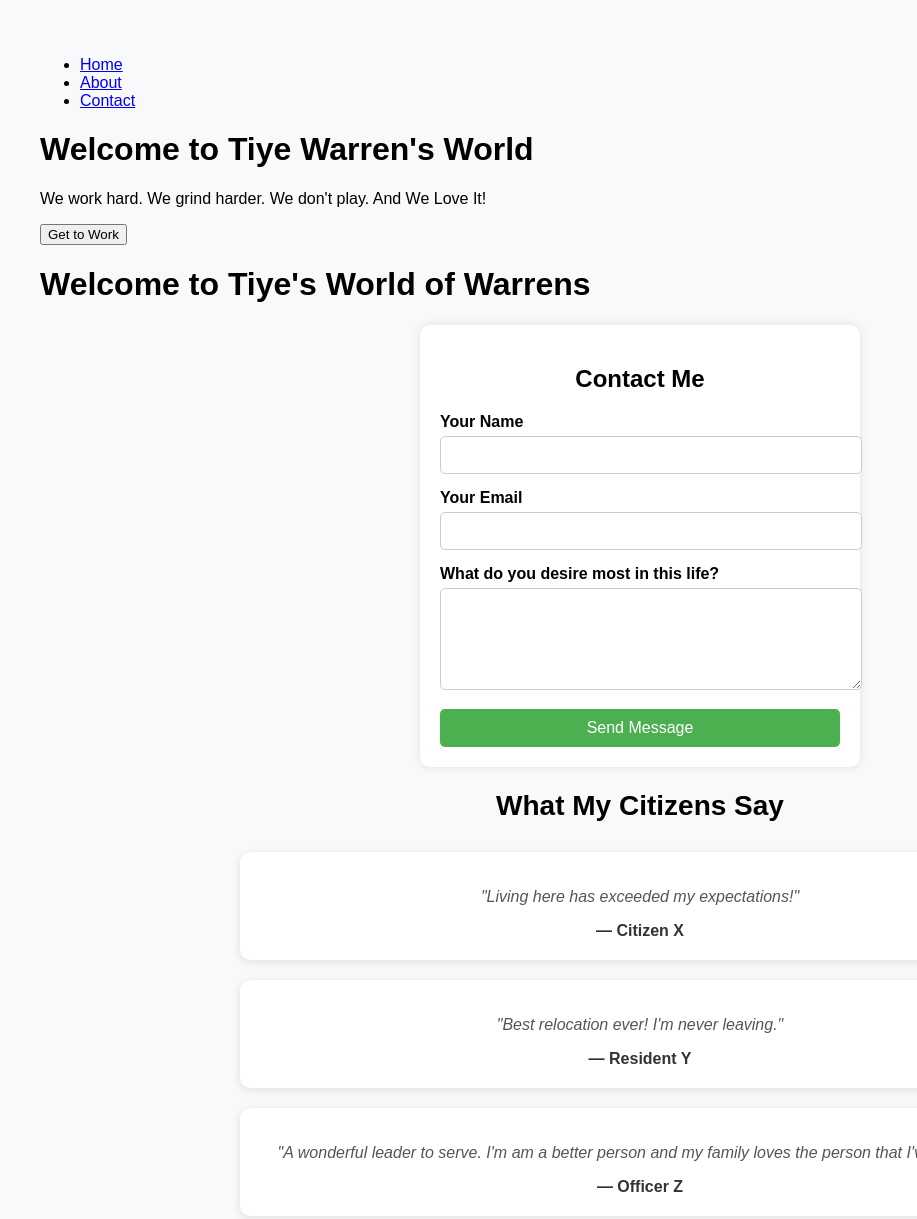
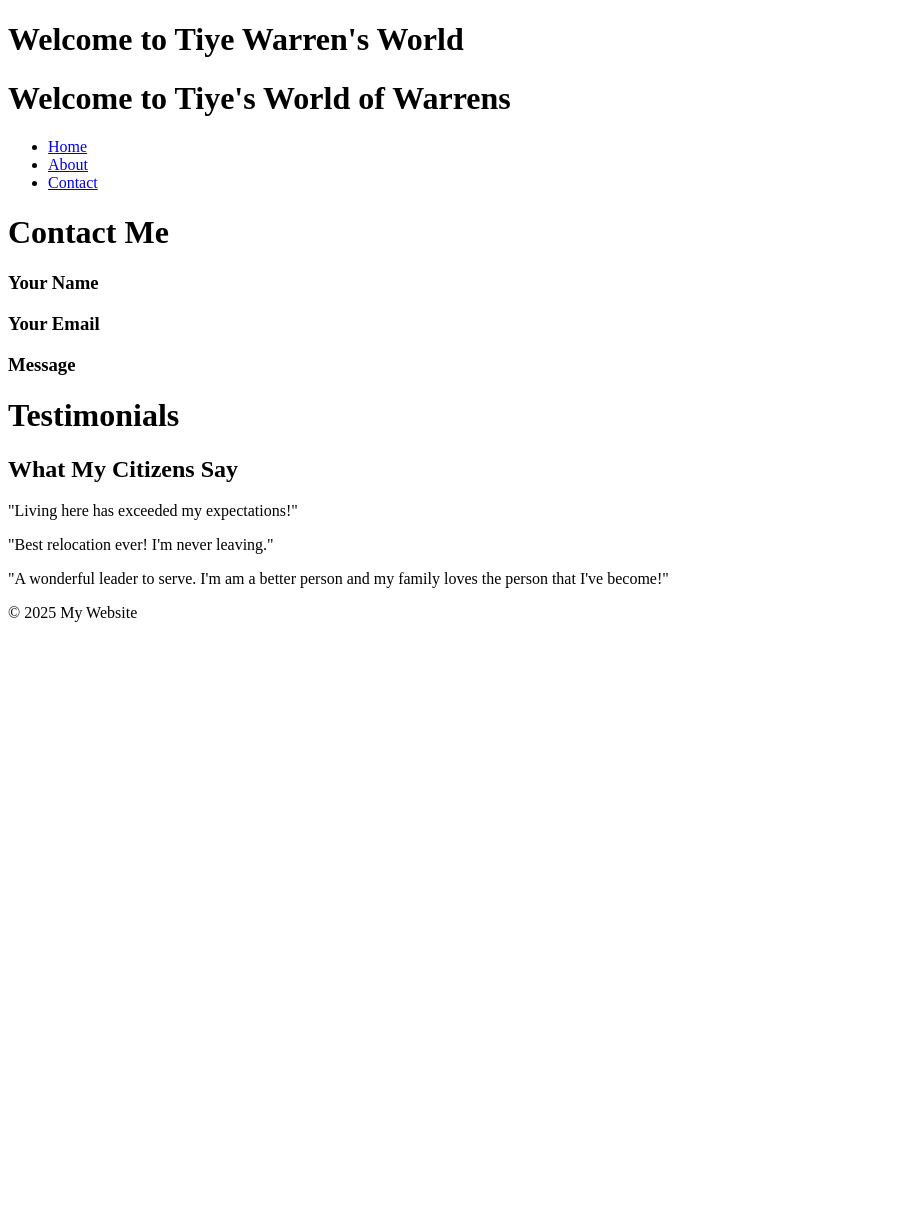
Before and after one commit to fetti555-creator/website-project, a plain HTML site: page index.html in a window 1280 px wide. Shown: the top 1219 px of the page, without its empty margins (0-917 px from the left). After the commit the page ends 800 px from the top, so only its background shows below. Drawn offline with Linux system fonts and the light colour scheme.

Commit message:
Update index.html
Simplified html code and commit to github repository

```diff
--- a/index.html
+++ b/index.html
@@ -3,162 +3,29 @@
   <head>
     <title>Tiye'w World Website</title>
   </head>
-  <nav>
-  <ul>
-    <li><a href="#">Home</a></li>
-    <li><a href="#">About</a></li>
-    <li><a href="#">Contact</a></li>
-  </ul>
-  </nav>
-  <div class="hero-image">
-  <div class="hero-text">
     <h1>Welcome to Tiye Warren's World</h1>
-    <p>We work hard. We grind harder. We don't play. And We Love It!</p>
-    <button>Get to Work</button>
-  </div>
-</div>
   <body>
     <h1>Welcome to Tiye's World of Warrens</h1>
-  </body>
-  <head>
-  <meta charset="UTF-8">
-  <meta name="viewport" content="width=device-width, initial-scale=1.0">
-  <title>Contact Form</title>
-  <style>
-    body {
-      font-family: Arial, sans-serif;
-      background-color: #f7f7f7;
-      padding: 20px;
-    }
-
-    .contact-form {
-      max-width: 400px;
-      margin: auto;
-      background: #fff;
-      padding: 20px;
-      border-radius: 10px;
-      box-shadow: 0 0 10px rgba(0,0,0,0.1);
-    }
-
-    .contact-form h2 {
-      text-align: center;
-      margin-bottom: 20px;
-    }
-
-    .contact-form label {
-      display: block;
-      margin-bottom: 5px;
-      font-weight: bold;
-    }
-
-    .contact-form input,
-    .contact-form textarea {
-      width: 100%;
-      padding: 10px;
-      margin-bottom: 15px;
-      border: 1px solid #ccc;
-      border-radius: 5px;
-      font-size: 14px;
-    }
-
-    .contact-form button {
-      width: 100%;
-      padding: 10px;
-      background-color: #4CAF50;
-      color: white;
-      border: none;
-      border-radius: 5px;
-      font-size: 16px;
-      cursor: pointer;
-    }
-
-    .contact-form button:hover {
-      background-color: #45a049;
-    }
-  </style>
-</head>
-<body>
-  <div class="contact-form">
-    <h2>Contact Me</h2>
-    <form action="#" method="post">
-      <label for="name">Your Name</label>
-      <input type="text" id="name" name="name" required>
-
-      <label for="email">Your Email</label>
-      <input type="email" id="email" name="email" required>
-
-      <label for="message">What do you desire most in this life?</label>
-      <textarea id="message" name="message" rows="5" required></textarea>
-
-      <button type="submit">Send Message</button>
-    </form>
+    <nav>
+     <ul>
+      <li><a href="#">Home</a></li>
+      <li><a href="#">About</a></li>
+      <li><a href="#">Contact</a></li>
+     </ul>
+   </nav>
+  <div>
+    <h1>Contact Me</h1>
+       <h3>Your Name</h3>
+      <h3>Your Email</h3>
+      <h3>Message</h3>
   </div>
-</body>
-<head>
-  <meta charset="UTF-8">
-  <meta name="viewport" content="width=device-width, initial-scale=1.0">
-  <title>Testimonials</title>
-  <style>
-    body {
-      font-family: Arial, sans-serif;
-      background-color: #f8f9fa;
-      margin: 0;
-      padding: 40px;
-    }
-
-    .testimonials {
-      max-width: 800px;
-      margin: auto;
-      text-align: center;
-    }
-
-    .testimonials h2 {
-      font-size: 28px;
-      margin-bottom: 30px;
-    }
-
-    .testimonial {
-      background: #fff;
-      border-radius: 10px;
-      padding: 20px;
-      margin-bottom: 20px;
-      box-shadow: 0 2px 8px rgba(0,0,0,0.1);
-    }
-
-    .testimonial p {
-      font-style: italic;
-      color: #555;
-    }
-
-    .author {
-      margin-top: 15px;
-      font-weight: bold;
-      color: #333;
-    }
-  </style>
-</head>
-<body>
-
-  <section class="testimonials">
+  <div>
+    <h1>Testimonials</h1>
     <h2>What My Citizens Say</h2>
-
-    <div class="testimonial">
-      <p>"Living here has exceeded my expectations!"</p>
-      <div class="author">— Citizen X</div>
-    </div>
-
-    <div class="testimonial">
-      <p>"Best relocation ever! I'm never leaving."</p>
-      <div class="author">— Resident Y</div>
-    </div>
-
-    <div class="testimonial">
-      <p>"A wonderful leader to serve. I'm am a better person and my family loves the person that I've become!"</p>
-      <div class="author">— Officer Z</div>
-    </div>
-
-  </section>
-
+    <p>"Living here has exceeded my expectations!"</p>
+    <p>"Best relocation ever! I'm never leaving."</p>
+    <p>"A wonderful leader to serve. I'm am a better person and my family loves the person that I've become!"</p>
+  </div>
 </body>
   <footer>
   <p>&copy; 2025 My Website</p>
```
